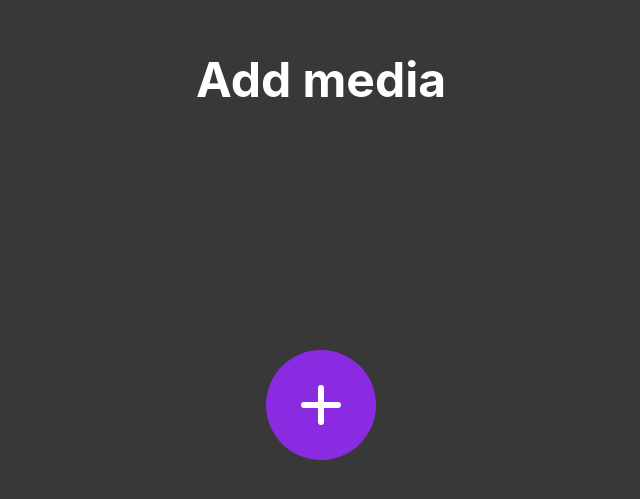
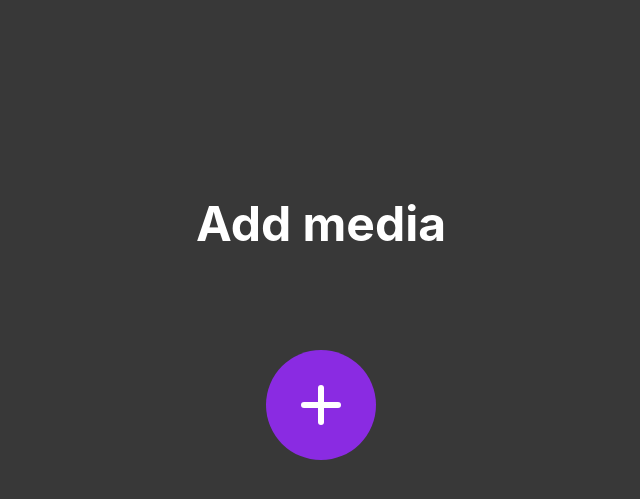
Before and after one commit to lukanogaj/add-media, a React (Create React App) app: page / in a window 1280 px wide. Shown: the part 105-604 px from the top of the page, without its empty margins (319-959 px from the left). Built offline with nearby package versions, Linux system fonts and the light colour scheme.

Commit message:
heading-position-fixed

```diff
--- a/src/components/Heading/index.module.scss
+++ b/src/components/Heading/index.module.scss
@@ -1,6 +1,6 @@
 .heading {
   position: absolute;
-  top: 9rem;
+  bottom: 27rem;
   display: flex;
   justify-content: space-around;
   align-items: center;
@@ -19,7 +19,7 @@
 
 .headingHidden {
   position: absolute;
-  top: 9rem;
+  bottom: 27rem;
   display: flex;
   justify-content: space-around;
   align-items: center;
--- a/src/components/MediaHandler/index.module.scss
+++ b/src/components/MediaHandler/index.module.scss
@@ -6,7 +6,7 @@
   height: 80px;
   background-color: #fff;
   border-radius: 40px;
-  margin-bottom: 3rem;
+  margin-bottom: 1rem;
   opacity: 0;
   transform: translateY(2em);
   transition-delay: 500ms;
@@ -32,7 +32,7 @@
   height: 80px;
   background-color: #fff;
   border-radius: 40px;
-  margin-bottom: 3rem;
+  margin-bottom: 1rem;
   transform: translateY(2em);
   transition-delay: 500ms;
   transform: translateY(-2em);
```
